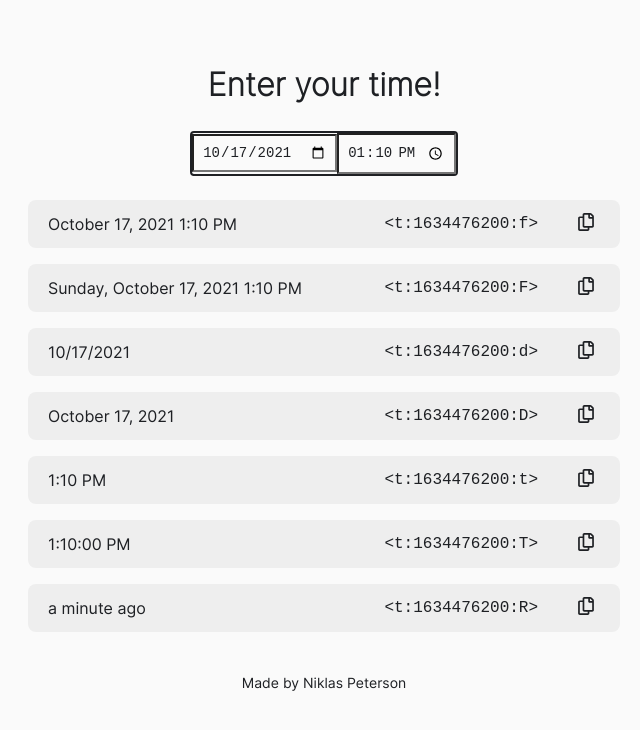
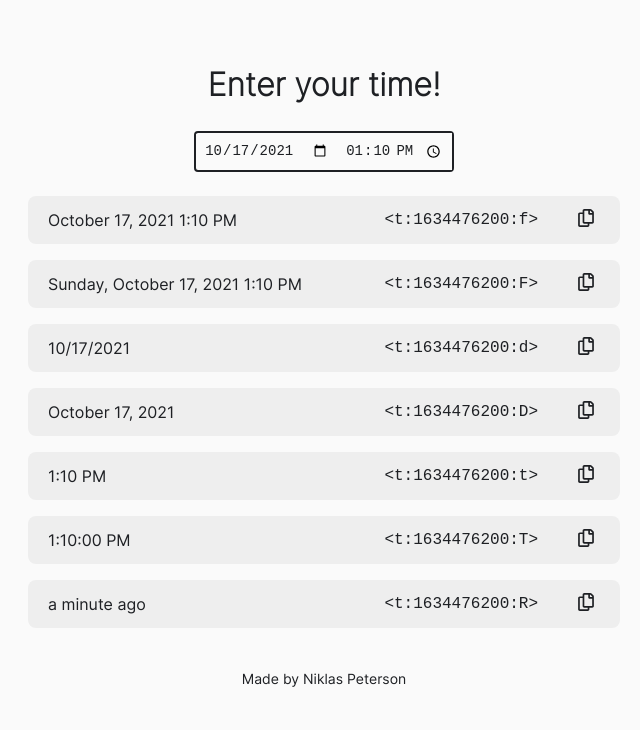
Before and after one commit to NiklasPeterson/timestamps, a Next.js app: page / in a window 1280 px wide. Shown: the top 730 px of the page, without its empty margins (316-956 px from the left). Built offline with nearby package versions, Linux system fonts and the light colour scheme.

Commit message:
more adjustments

```diff
--- a/components/Datepicker.jsx
+++ b/components/Datepicker.jsx
@@ -43,7 +43,6 @@ const ScDateWrapper = styled.div`
   align-items: center;
 `;
 const ScDatepicker = styled.div`
-  text-align:center;
   border: 2px solid var(--color-text);
   margin-bottom: 24px;
   border-radius: 4px;
@@ -52,7 +51,7 @@ const ScDatepicker = styled.div`
 const ScInput = styled.input`
 	background: var(--color-background);
   color: var(--color-text);
-	// border: 2px solid var(--color-text);
+  border: 0;
 	box-shadow: none;
 	padding: 8px;
   font-size: 14px;
```
